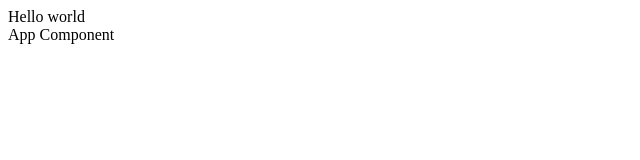
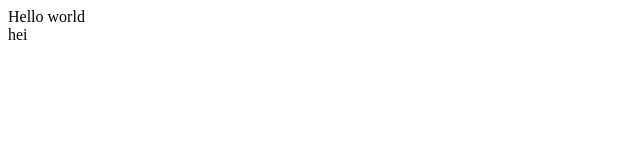
Before and after one commit to GUAJEGUICHAN/project-react-6-GUAJEGUICHAN, a React app: page / in a window 1280 px wide. Shown: the top 160 px of the page, without its empty margins (0-640 px from the left). Built offline with nearby package versions, Linux system fonts and the light colour scheme.

Commit message:
typescript를 파일에 적용

```diff
--- a/src/index.js
+++ b/src/index.tsx
@@ -6,8 +6,8 @@ import App from './components/App'
 console.log('HEllO WORLD')
 
 ReactDOM.render(
-  <>
-    <App />
-  </>,
+  <div>
+    hei
+  </div>,
   document.getElementById('app')
 )
```
Also changed, not shown: src/components/App.tsx (renamed from src/components/App.jsx, +5 -3 lines).
